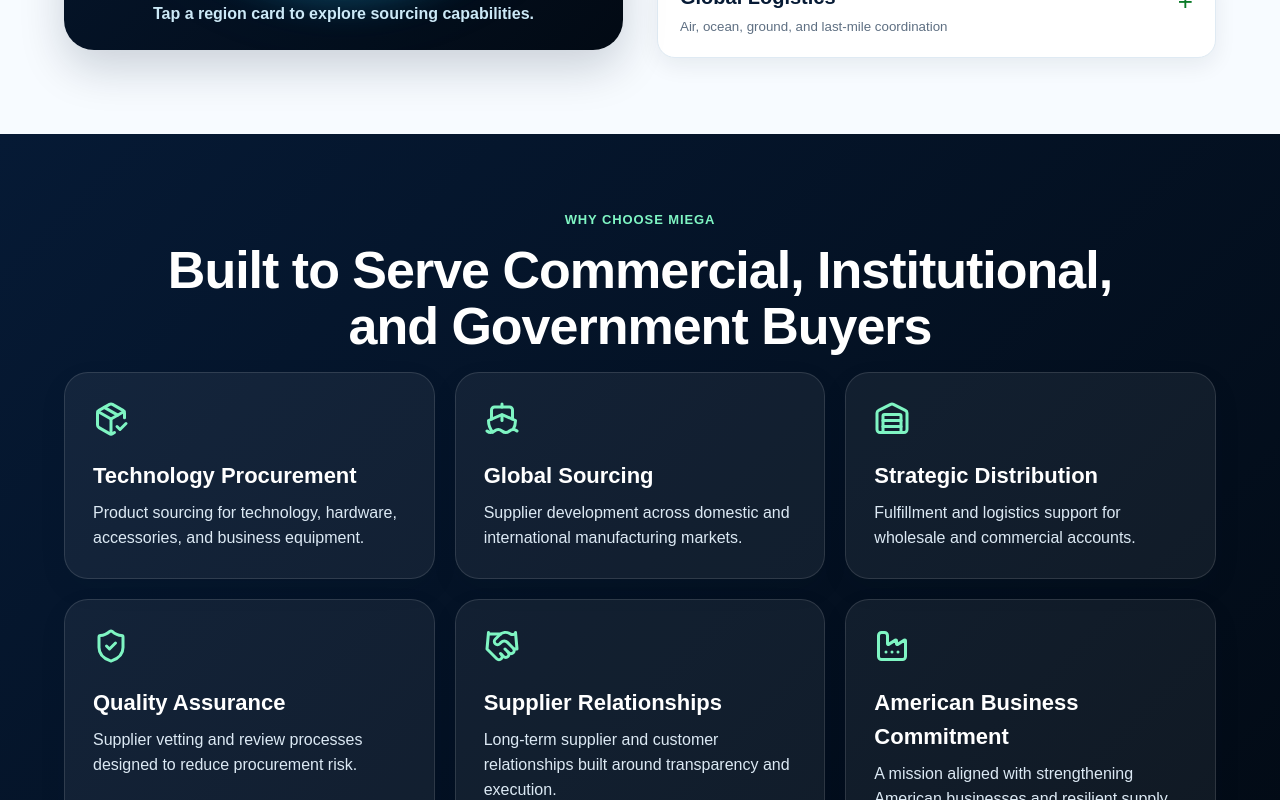
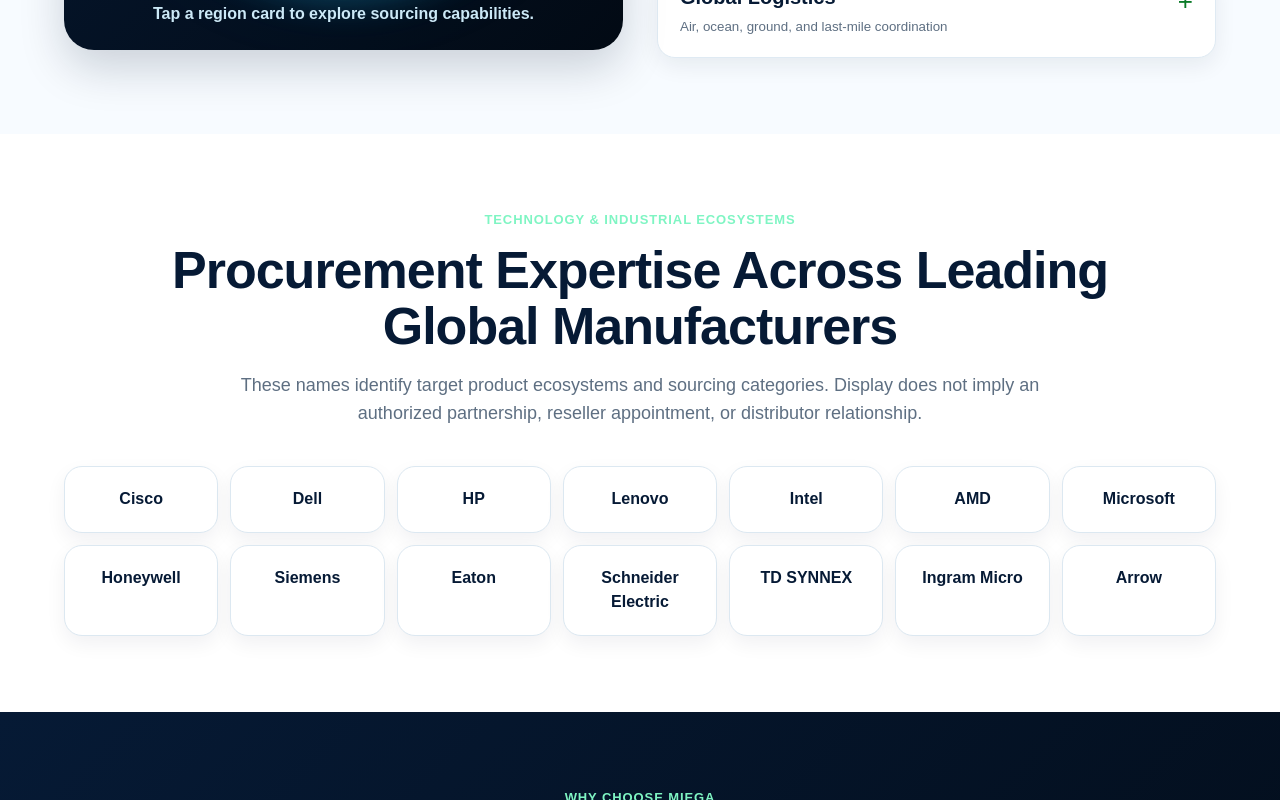
Before and after one commit to zocleaves7/miega-investor-site, a Next.js app: page / in a window 1280 px wide. Shown: the part 3500-4300 px from the top of the page. Built offline with nearby package versions, Linux system fonts and the light colour scheme.

Commit message:
Add files via upload

```diff
--- a/app/page.jsx
+++ b/app/page.jsx
@@ -69,6 +69,20 @@
           </div>
         </div>
       </section>
+
+      <section className="section ecosystemSection">
+        <p className="eyebrow center">Technology & Industrial Ecosystems</p>
+        <h2 className="centerTitle">Procurement Expertise Across Leading Global Manufacturers</h2>
+        <p className="centerSub">
+          These names identify target product ecosystems and sourcing categories. Display does not imply an authorized partnership, reseller appointment, or distributor relationship.
+        </p>
+        <div className="ecosystemGrid">
+          {['Cisco','Dell','HP','Lenovo','Intel','AMD','Microsoft','Honeywell','Siemens','Eaton','Schneider Electric','TD SYNNEX','Ingram Micro','Arrow'].map(item => (
+            <span key={item}>{item}</span>
+          ))}
+        </div>
+      </section>
+
       <section className="section dark"><p className="eyebrow center">Why Choose MIEGA</p><h2 className="centerTitle">Built to Serve Commercial, Institutional, and Government Buyers</h2><div className="grid">{[[PackageCheck,'Technology Procurement','Product sourcing for technology, hardware, accessories, and business equipment.'],[Ship,'Global Sourcing','Supplier development across domestic and international manufacturing markets.'],[Warehouse,'Strategic Distribution','Fulfillment and logistics support for wholesale and commercial accounts.'],[ShieldCheck,'Quality Assurance','Supplier vetting and review processes designed to reduce procurement risk.'],[Handshake,'Supplier Relationships','Long-term supplier and customer relationships built around transparency and execution.'],[Factory,'American Business Commitment','A mission aligned with strengthening American businesses and resilient supply chains.']].map(([Icon,title,text]) => <div className="miniCard" key={title}><Icon /><h3>{title}</h3><p>{text}</p></div>)}</div></section>
 
       <section id="industries" className="section twoColumns"><div className="panel"><h2>Primary Product Categories</h2><div className="tags">{productCategories.map(item => <span key={item}>{item}</span>)}</div></div><div className="panel"><h2>Markets We Serve</h2><div className="tags">{markets.map(item => <span key={item}>{item}</span>)}</div></div></section>
@@ -89,7 +103,7 @@
 
       <section id="suppliers" className="section supplier"><p className="eyebrow center">Supplier Development</p><h2 className="centerTitle">Distribution & Supplier Strategy</h2><p className="centerSub">MIEGA is pursuing relationships with leading technology distributors and manufacturers. Formal authorizations will be displayed as secured.</p><div className="supplierGrid">{['Ingram Micro','TD SYNNEX','Arrow','Dell','HP','Lenovo','Cisco','Microsoft'].map(item => <span key={item}>{item}</span>)}</div></section>
 
-      <section id="locations" className="section twoColumns locations"><div className="panel locationCard"><MapPin /><h2>Nashville Headquarters</h2><p>611 Commerce Street, Suite 2611<br />Nashville, TN 37203</p><p><Phone size={16} /> (615) 709-7494<br />(888) 975-0804</p></div><div className="panel locationCard"><MapPin /><h2>Los Angeles Office</h2><p>10940 Wilshire Blvd, Suite 1600<br />Los Angeles, CA 90024</p><p><Phone size={16} /> (323) 880-8984</p></div></section>
+      <section id="locations" className="section twoColumns locations"><div className="panel locationCard"><MapPin /><h2>Nashville Headquarters</h2><p>611 Commerce Street, Suite 2611<br />Nashville, TN 37203</p><p><Phone size={16} /> (615) 709-7494<br />(888) 975-0804</p></div><div className="panel locationCard"><MapPin /><h2>Los Angeles Office</h2><p>10940 Wilshire Blvd, Suite 1600<br />Los Angeles, CA 90024</p><p><Phone size={16} /> (323) 800-8984</p></div></section>
 
       <section id="contact" className="cta"><div><p className="eyebrow">Take the Next Step</p><h2>Ready to Build With MIEGA?</h2><p>Request a quote, start an investor conversation, or explore supplier partnership opportunities.</p></div><div className="ctaActions"><a className="button" href="mailto:info@miegaglobalsolutions.com"><Mail size={18} /> Request a Quote</a><a className="button ghost" href="https://www.instagram.com/miegaglobalsolutions" target="_blank">Instagram</a></div></section>
 
```
